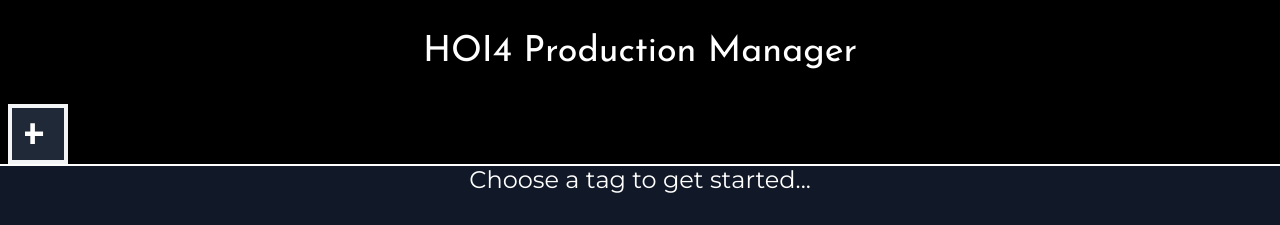
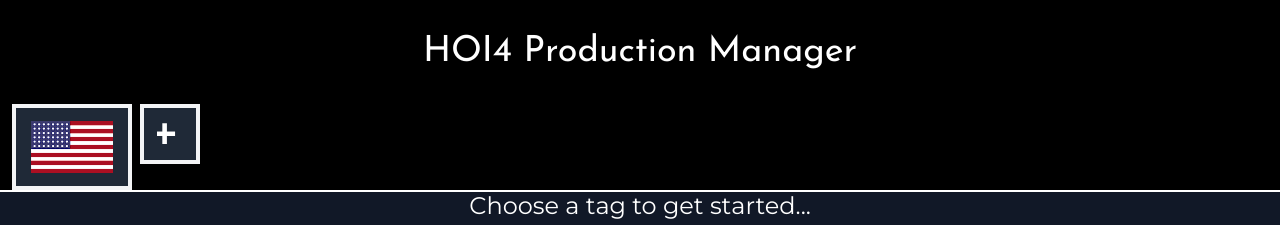
Before and after one commit to ajmillerdevelopment/HOI4-Production-Manager, a Gatsby site: page /app in a window 1280 px wide. Both pictures are taken after a click on the button "United States". Built offline with nearby package versions, Linux system fonts and the light colour scheme; Gatsby itself is replaced by a stand-in of ours.

Commit message:
active tab buttons display

```diff
--- a/src/components/TagTabBar.tsx
+++ b/src/components/TagTabBar.tsx
@@ -4,11 +4,20 @@
 import plusIcon from "../images/icons/plus.svg";
 
 const TagTabBar = (props: any) => {
+    const tabs = VM.store?.activeTags.map((tag: any) => {
+        const url = `/images/flags/${tag.flagUrl}`;
+        return (
+            <button className="border-4 border-gray-100 tag-button mx-1 flex justify-center items-center bg-gray-800 hover:bg-gray-600">
+                <img src={url} alt={tag.longName} />
+            </button>
+        );
+    });
     return (
         <div className="my-0 mx-2 flex flex-row justify-items-start">
+            {tabs}
             <button
                 onClick={() => VM.ui.toggleDropdown(false)}
-                className="font-body new-tag-button border-4 m-0 flex justify-center items-center bg-gray-800 hover:bg-gray-600 border-gray-100 text-6xl font-bold text-white"
+                className="font-body new-tag-button border-4 m-0 mx-1 flex justify-center items-center bg-gray-800 hover:bg-gray-600 border-gray-100 text-6xl font-bold text-white"
             >
                 <img src={plusIcon} alt="Add New Tag Button" />
             </button>
--- a/src/styles/global.css
+++ b/src/styles/global.css
@@ -15,4 +15,8 @@
         height: 2px;
         background-color: white;
     }
+    .tag-button {
+        height: 86px;
+        width: 120px;
+    }
 }
```
